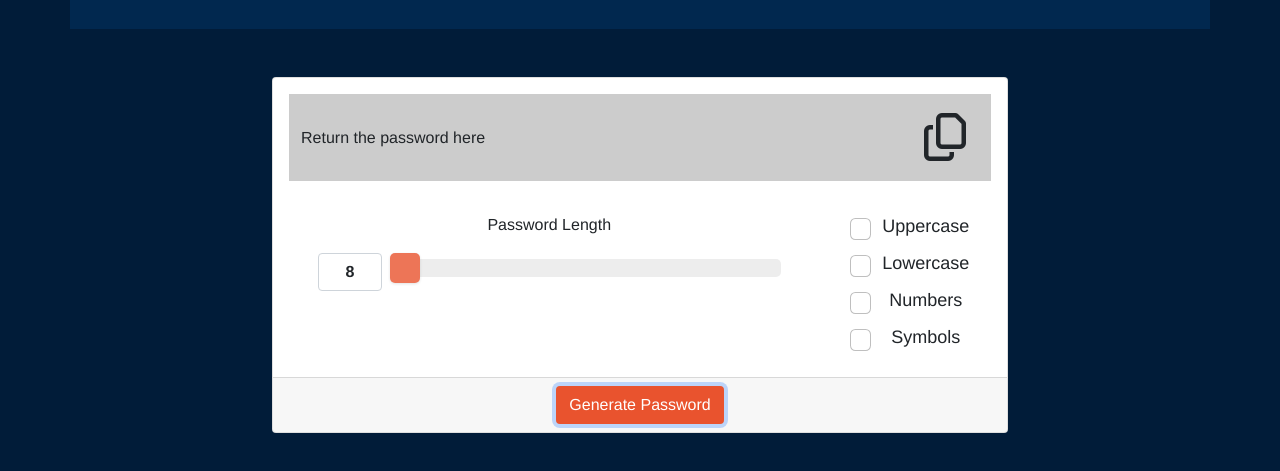
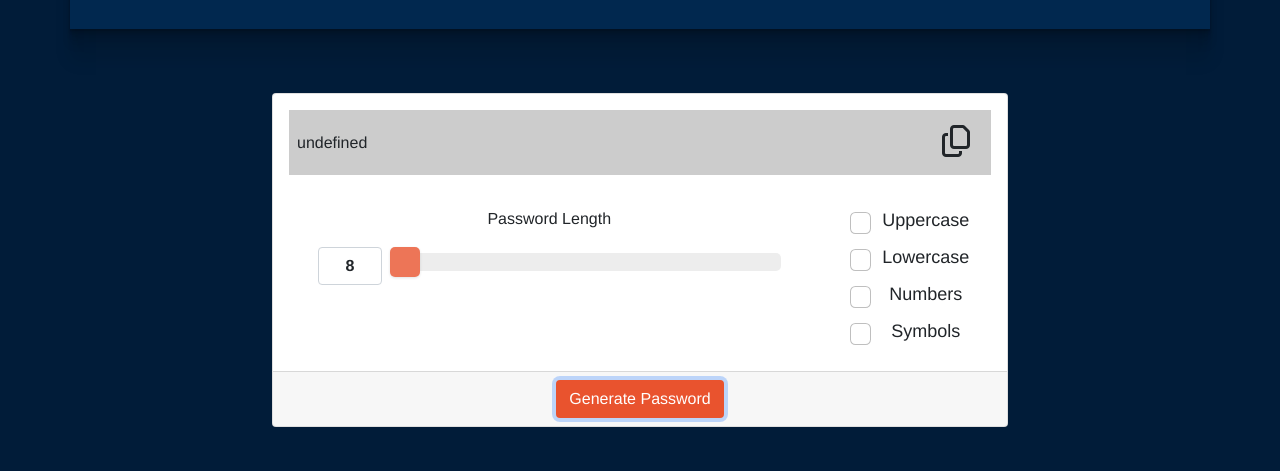
Before and after one commit to crrmarchese/Password-Generator, a plain HTML site: page index.html in a window 1280 px wide. Both pictures are taken after a click on the button "Generate Password". Shown: the part 147-618 px from the top of the page. Drawn offline with nearby package versions, Linux system fonts and the light colour scheme.

Commit message:
Put copy button and result box in wrapper div

```diff
--- a/css/styles.css
+++ b/css/styles.css
@@ -15,17 +15,20 @@ h1 {
     font-weight: 700;
 }
 
-.fa-3x {
+/* .fa-3x {
   font-size: 2.25rem;;
-}
+} */
 
 .background-dark {
   background-color: var(--secondary-dark-navy);
 }
+.dark-shadow {
+  box-shadow: rgba(0, 0, 0, 0.09) 0px 2px 1px, rgba(0, 0, 0, 0.09) 0px 4px 2px, rgba(0, 0, 0, 0.09) 0px 8px 4px, rgba(0, 0, 0, 0.09) 0px 16px 8px, rgba(0, 0, 0, 0.09) 0px 32px 16px;
+}
 /*================= MAIN ==================*/
-#pw-generator-results {
+#pw-generator-wrapper {
     background-color: #ccc;
-    padding: .75rem;
+    padding: .5rem;
     margin-bottom: 2rem;
     /* If using copy button keep below */
     display: flex;
@@ -138,9 +141,9 @@ No media query for `xs` since this is the default in Bootstrap */
 
 /* Large devices (desktops, 992px and up) */
 @media (min-width: 992px) {
-	.fa-3x {
-    font-size: 3rem;
-  }
+    /* .fa-3x {
+      font-size: 3rem;
+    } */
 }
 
 /* X-Large devices (large desktops, 1200px and up) */
--- a/index.html
+++ b/index.html
@@ -17,7 +17,7 @@
 <body class="d-flex h-100 text-center">
 
     <main id ="page-pw-generator" class="container py-5">
-		<div class="row text-white background-dark pt-3 pb-3">
+		<div class="row text-white background-dark pt-3 pb-3 dark-shadow mb-3">
 			<div class="col-sm-12">
 				<h1>Password Generator</h1>
 				<p>Use this password generator tool to generate a strong, secure password</p>
@@ -28,9 +28,9 @@
 			<div class="col-sm-8 offset-sm-2">
 				<div class="card mt-5">
 					<div class="card-body">
-						<div id="pw-generator-results">
-							Return the password here
-							<button class="btn" id="copy"><i class="far fa-copy fa-3x"></i></button>
+						<div id="pw-generator-wrapper">
+							<div id="pw-generator-results">Return the password here</div>
+							<button class="btn" id="copy"><i class="far fa-copy fa-2x"></i></button>
 						</div>
 						<!-- Nested columns -->
 						<div class="row">
--- a/js/script.js
+++ b/js/script.js
@@ -1,13 +1,22 @@
 // Assignment Code (DOM Elements)
+var resultsEl = document.querySelector("#pw-generator-results");
 var pwlengthEl = document.querySelector("#number-range-output");
 var uppercaseEl = document.querySelector("#uppercase-letters");
 var lowercaseEl = document.querySelector("#lowercase-letters");
 var numbersEl = document.querySelector("#numbers");
 var symbolsEl = document.querySelector("#symbols");
 var generateBtn = document.querySelector("#generate");
+var copyBtn = document.querySelector("#copy");
 
+//Object of all the function names used to create random letters/numbers/symbols
+var randomFunc = {
+  upper: getRandomUpperCase,
+  lower: getRandomLowerCase,
+  number: getRandomNumbers,
+  symbol: getRandomSymbols
+}
 
-// Randomize functions
+// Randomize functions for letters/numbers/symbols
 function getRandomUpperCase() {
   var txtUpperCase = "ABCDEFGHIJKLMNOPQRSTUVWXYZ";
   return txtUpperCase[Math.floor(Math.random() * txtUpperCase.length)];
@@ -28,31 +37,42 @@ function getRandomSymbols() {
   return txtSymbols[Math.floor(Math.random() * txtSymbols.length)];
 }
 
-//Get values based on user selections
-function generatePassword() {
+// Get the length and checkbox values based on user selections
+generateBtn.addEventListener("click", function() {
   var pwlengthRange = +pwlengthEl.value;
   var upperCaseOption = uppercaseEl.checked;
   var lowerCaseOption = lowercaseEl.checked;
   var numbersOption = numbersEl.checked;
   var symbolsOption = symbolsEl.checked;
 
-  console.log(pwlengthRange, upperCaseOption, lowerCaseOption, numbersOption, symbolsOption);
-}
+  resultsEl.innerText = generatePassword(upperCaseOption, lowerCaseOption, numbersOption, symbolsOption, pwlengthRange);
+
+});
 
 
-// Write password to the #password input
-// function writePassword() {
-//   var password = generatePassword();
-//   var passwordText = document.querySelector("#pw-generator-results");
+// Generate password function
+function generatePassword(upper, lower, number, symbol, pwlengthRange) {
+  // Init pw var
+  var writePassword = "";
 
-//   passwordText.value = password;
+  // Count the number of checked boxes
+  var countCheckedBoxes = (upper + lower + number + symbol);
 
-// }
+  //Create an array based on the checked values; Braces create key/values in array
+  var checkedItemArr = [upper, lower, number, symbol];
+  console.log("Checked array: ", checkedItemArr);
 
-// Add event listener to generate button
-// generateBtn.addEventListener("click", writePassword);
+  //Return array with key/value pairs
 
 
+  // Filter out unchecked types/false values (If not selected we don't want to include it)
+
+  // Loop over length and call generator function for each type
+
+  // Add final pw to the pw var and return
+
+
+}
 
 // Custom Range Slider
 
```
